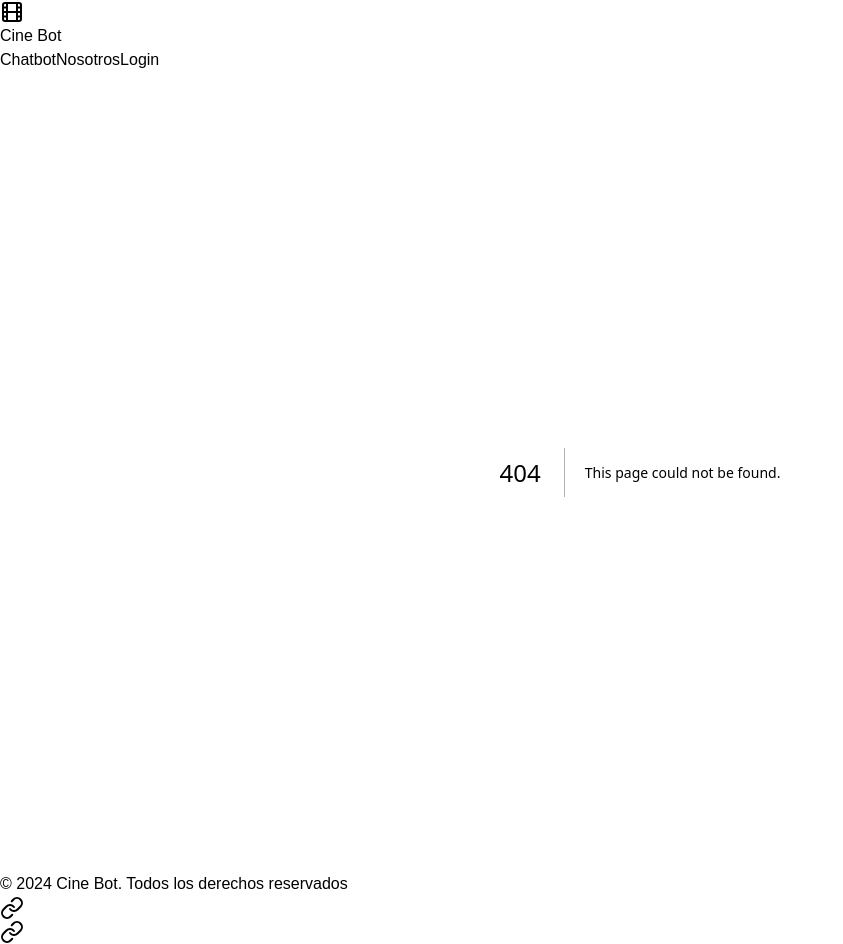
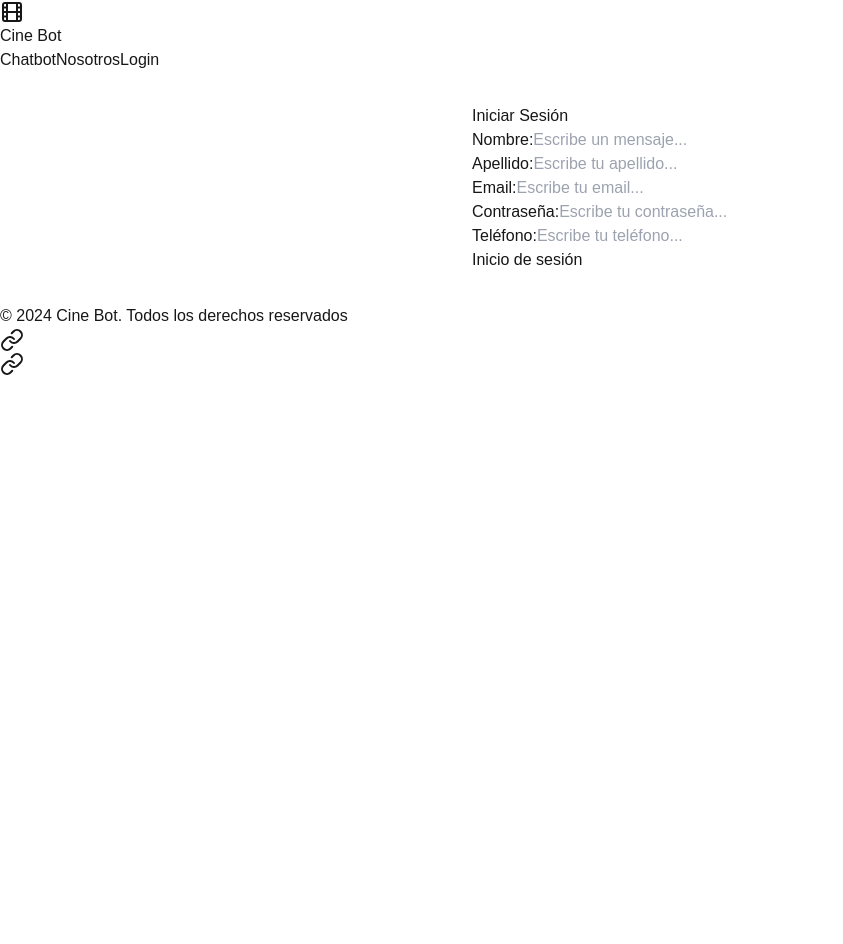
Before and after one commit to Bautistadev/CineBot, a Next.js app in the folder web/: page /singin in a window 1280 px wide. Before the commit this address had no page. Shown: the whole page, without its empty margins (0-843 px from the left). After the commit the page ends 800 px from the top, so only its background shows below. Built offline with nearby package versions, Linux system fonts and the light colour scheme.

Commit message:
new desing

```diff
--- a/web/src/app/components/navbar.jsx
+++ b/web/src/app/components/navbar.jsx
@@ -15,7 +15,7 @@ export const Navbar = () => {
                 <Link className="text-sm font-medium hover:underline underline-offset-4" href="#">
                     Nosotros
                 </Link>
-                <Link className="text-sm font-medium hover:underline underline-offset-4" href="/login">
+                <Link className="text-sm font-medium hover:underline underline-offset-4" href="/singin">
                     Login
                 </Link>
              </nav>
--- a/web/src/app/login/page.jsx
+++ b/web/src/app/singin/page.jsx
@@ -2,7 +2,6 @@
 
 import React, { useState } from 'react';
 import { Button } from "../components/button"
-import Link from "next/link"
 
 function Page() {
   // Estado inicial con los campos del UsuarioDTO
@@ -29,7 +28,7 @@ function Page() {
 
     try {
       // Solicitud POST al endpoint del backend
-      const response = await fetch('', {
+      const response = await fetch('../', {
         method: 'POST',
         headers: {
           'Content-Type': 'application/json',
@@ -50,11 +49,12 @@ function Page() {
   };
 
   return (
+    <section className="w-full py-10 md:py-16 bg-gray-200 dark:bg-gray-200">
       <div style={{ maxWidth: '400px', margin: '0 auto', padding: '2rem' }}>
-      <h2>Iniciar Sesión</h2>
+        <h2 className="text-black">Iniciar Sesión</h2>
         <form onSubmit={handleSubmit}>
           <div>
-          <label>Nombre:</label>
+            <label className="text-black">Nombre:</label>
             <input
               type="text"
               name="nombre"
@@ -64,10 +64,9 @@ function Page() {
               onChange={handleChange}
               required
             />
-
           </div>
           <div>
-          <label>Apellido:</label>
+            <label className="text-black">Apellido:</label>
             <input
               type="text"
               name="apellido"
@@ -79,7 +78,7 @@ function Page() {
             />
           </div>
           <div>
-          <label>Email:</label>
+            <label className="text-black">Email:</label>
             <input
               type="email"
               name="email"
@@ -91,7 +90,7 @@ function Page() {
             />
           </div>
           <div>
-          <label>Contraseña:</label>
+            <label className="text-black">Contraseña:</label>
             <input
               type="password"
               name="password"
@@ -103,7 +102,7 @@ function Page() {
             />
           </div>
           <div>
-          <label>Teléfono:</label>
+            <label className="text-black">Teléfono:</label>
             <input
               type="tel"
               name="telefono"
@@ -115,10 +114,12 @@ function Page() {
             />
           </div>
           <div className="space-x-4">
-                        <Button>Inicio de sesion</Button>
+            <Button>Inicio de sesión</Button>
           </div>
         </form>
       </div>
+    </section>
+
   );
 }
 
```
Lines whose indentation alone changed are shown as unchanged.
